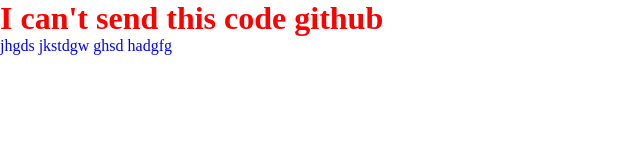
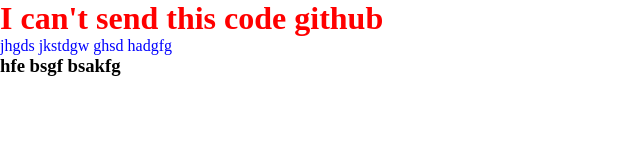
Before and after one commit to AshikPatwary/Larning-Progect, a plain HTML site: page index.html in a window 1280 px wide. Shown: the whole page, without its empty margins (0-640 px from the left). Drawn offline with Linux system fonts and the light colour scheme.

Commit message:
moor added

```diff
--- a/index.html
+++ b/index.html
@@ -10,5 +10,6 @@
 <body>
     <h1>I can't send this code github</h1>
     <p>jhgds jkstdgw ghsd hadgfg</p>
+    <h3>hfe bsgf bsakfg</h3>
 </body>
 </html>
```
